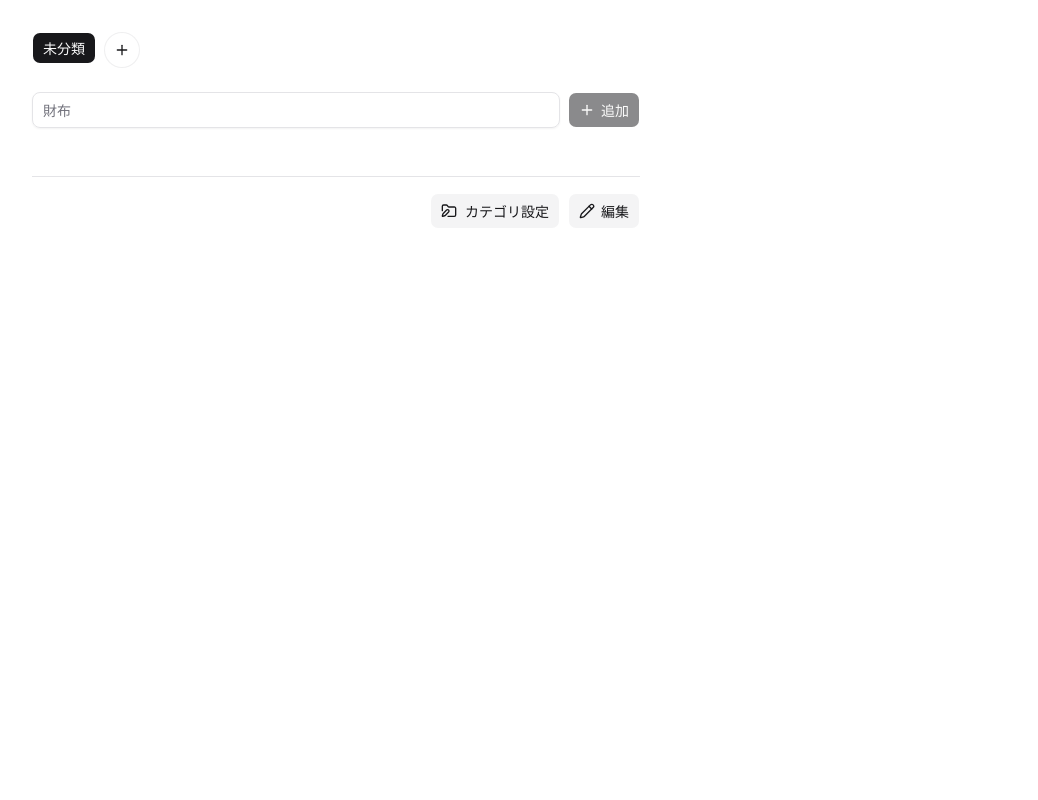
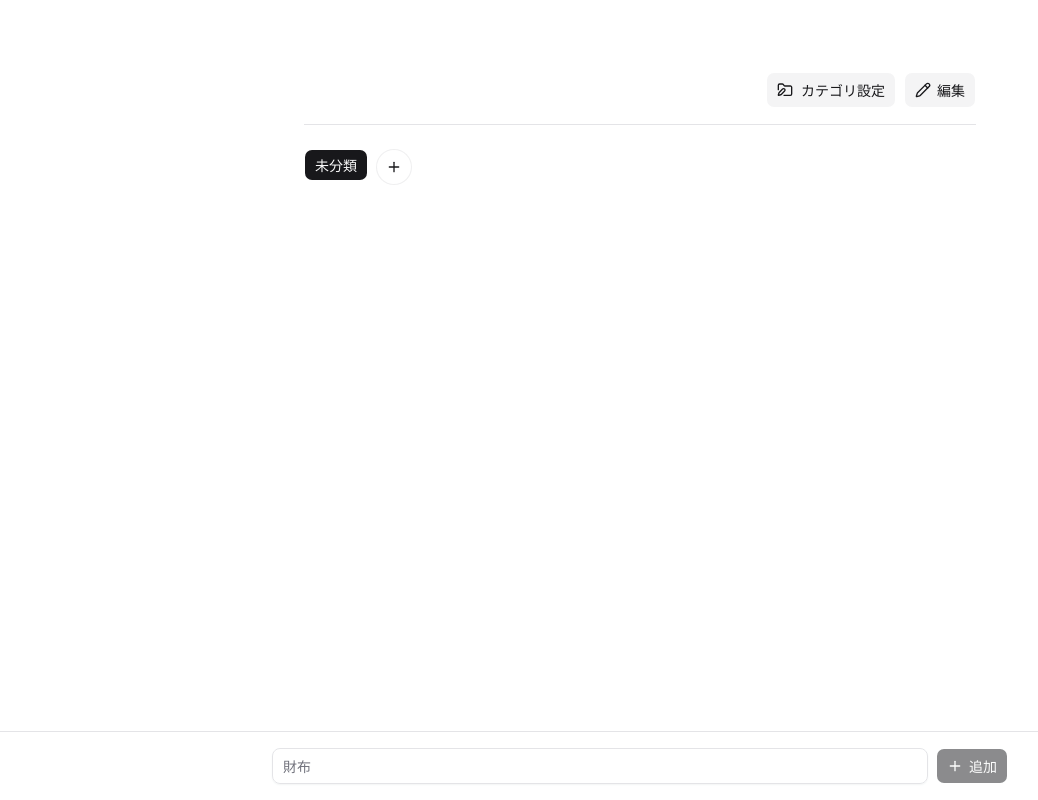
Before and after one commit to kem198/kore-motta, a Next.js app: page / in a window 1280 px wide. Shown: the whole page, without its empty margins (0-1038 px from the left). Built offline with nearby package versions, Linux system fonts and the light colour scheme.

Commit message:
feat: implement TodoAppNavigation and TodoFormFooter components for enhanced todo management in TodoApp

```diff
--- a/src/app/page.tsx
+++ b/src/app/page.tsx
@@ -3,8 +3,8 @@ import { TodoApp } from "@/features/todo-app";
 export default function Home() {
   return (
     <div className="flex flex-col gap-2">
-      <main className="max-w-2xl p-8">
-        <section data-testid="todo">
+      <main className="w-full p-8">
+        <section data-testid="todo" className="mx-auto w-full max-w-2xl">
           <TodoApp />
         </section>
       </main>
--- a/src/components/shared/todo-app-footer.tsx
+++ b/src/components/shared/todo-app-navigation.tsx
@@ -2,7 +2,7 @@ import { TodoAppActions } from "@/components/shared/todo-app-actions";
 import { TodoEditActions } from "@/components/shared/todo-edit-actions";
 import { AppStorage } from "@/types/app-storage";
 
-type TodoAppFooterProps = {
+type TodoAppNavigationProps = {
   isEditing: boolean;
   appStorage: AppStorage;
   onReset: () => void;
@@ -11,16 +11,16 @@ type TodoAppFooterProps = {
   onToggleEditing: () => void;
 };
 
-export function TodoAppFooter({
+export function TodoAppNavigation({
   isEditing,
   appStorage,
   onReset,
   onImport,
   onOpenCategorySettings,
   onToggleEditing,
-}: TodoAppFooterProps) {
+}: TodoAppNavigationProps) {
   return (
-    <div className="bg-background/70 sticky bottom-0 z-50 flex justify-between gap-2 border-t py-4">
+    <div className="bg-background/70 sticky bottom-0 z-50 flex justify-between gap-2 border-b py-4">
       <div className="flex gap-2">
         {isEditing && (
           <TodoEditActions
--- /dev/null
+++ b/src/components/shared/todo-form-footer.tsx
@@ -0,0 +1,17 @@
+import { TodoForm } from "@/components/shared/todo-form";
+import { TodoFormValues } from "@/schemas/todo-form-schema";
+
+type TodoFormFooterProps = {
+  isEditing: boolean;
+  onSubmit: (values: TodoFormValues) => void;
+};
+
+export function TodoFormFooter({ isEditing, onSubmit }: TodoFormFooterProps) {
+  return (
+    <div className="bg-background/70 fixed bottom-0 left-0 z-50 w-full border-t py-4">
+      <div className="mx-auto w-full max-w-3xl px-4">
+        <TodoForm onSubmit={onSubmit} isEditing={isEditing} />
+      </div>
+    </div>
+  );
+}
--- a/src/features/todo-app.tsx
+++ b/src/features/todo-app.tsx
@@ -3,8 +3,8 @@
 import { CategoryList } from "@/components/shared/category-list";
 import { CategoryDeleteDialog } from "@/components/shared/dialog/category-delete-dialog";
 import { CategorySettingDialog } from "@/components/shared/dialog/category-setting-dialog";
-import { TodoAppFooter } from "@/components/shared/todo-app-footer";
-import { TodoForm } from "@/components/shared/todo-form";
+import { TodoAppNavigation } from "@/components/shared/todo-app-navigation";
+import { TodoFormFooter } from "@/components/shared/todo-form-footer";
 import { TodoList } from "@/components/shared/todo-list";
 import { toast } from "@/components/ui/toast";
 import {
@@ -283,7 +283,17 @@ export function TodoApp() {
   return (
     <div className="flex flex-col gap-4">
       <div className="not-prose flex w-full flex-col gap-6">
-        <div className="flex flex-col gap-3">
+        <div className="flex flex-col gap-3"></div>
+
+        <TodoAppNavigation
+          isEditing={isEditing}
+          appStorage={appStorage}
+          onReset={handleReset}
+          onImport={handleImport}
+          onOpenCategorySettings={handleOpenCategoryEditDialog}
+          onToggleEditing={() => setIsEditing((prev) => !prev)}
+        />
+
         {isLoaded && (
           <CategoryList
             categories={categories}
@@ -294,9 +304,6 @@ export function TodoApp() {
             }
           />
         )}
-        </div>
-
-        <TodoForm onSubmit={handleCreate} isEditing={isEditing} />
 
         <TodoList
           todos={visibleTodos}
@@ -307,14 +314,7 @@ export function TodoApp() {
           onReorder={handleReorder}
         />
 
-        <TodoAppFooter
-          isEditing={isEditing}
-          appStorage={appStorage}
-          onReset={handleReset}
-          onImport={handleImport}
-          onOpenCategorySettings={handleOpenCategoryEditDialog}
-          onToggleEditing={() => setIsEditing((prev) => !prev)}
-        />
+        <TodoFormFooter onSubmit={handleCreate} isEditing={isEditing} />
       </div>
 
       <CategorySettingDialog
```
Lines whose indentation alone changed are shown as unchanged.
